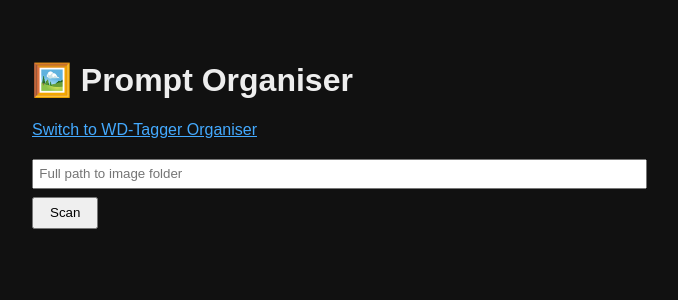
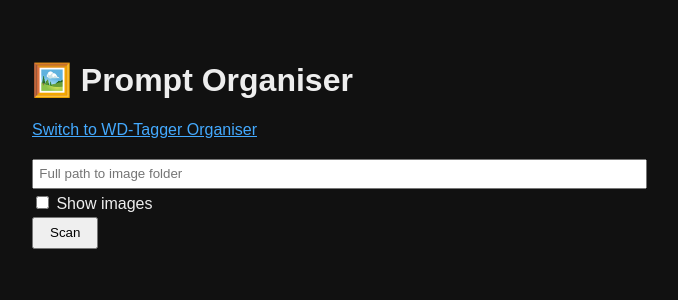
Before and after one commit to conquestace/image-organizer, a Flask app: page /prompt/ in a window 1280 px wide. Shown: the top 300 px of the page, without its empty margins (8-686 px from the left). Run offline with Flask 3, Linux system fonts and the light colour scheme.

Commit message:
Add show images option to tagger page

```diff
--- a/prompt_routes.py
+++ b/prompt_routes.py
@@ -16,6 +16,7 @@ def prompt_page():
         if request.method == "POST"
         else request.args.get("folder", "")
     ).strip()
+    show = (request.form.get("show") or request.args.get("show")) is not None
     images, err = [], ""
     if folder:
         if not os.path.isdir(folder):
@@ -30,7 +31,9 @@ def prompt_page():
                         "prompt": prompt_from_meta(full) or "(no prompt)",
                     }
                 )
-    return render_template("prompt.html", folder=folder, images=images, error=err)
+    return render_template(
+        "prompt.html", folder=folder, images=images, error=err, show_images=show
+    )
 
 
 @prompt_bp.route("/sort", methods=["GET", "POST"])
@@ -38,9 +41,10 @@ def prompt_sort():
     if request.method == "GET":
         return redirect(url_for("prompt.prompt_page"))
     folder = request.form["folder"]
+    show = request.form.get("show")
     keys = [t.lower() for t in _SPLIT_RE.split(request.form["tags"]) if t]
     if not keys or not os.path.isdir(folder):
-        return redirect(url_for("prompt.prompt_page", folder=folder))
+        return redirect(url_for("prompt.prompt_page", folder=folder, show=show))
 
     for fn in image_files(folder):
         full = os.path.join(folder, fn)
@@ -51,4 +55,4 @@ def prompt_sort():
                 os.makedirs(dst, exist_ok=True)
                 shutil.move(full, os.path.join(dst, fn))
                 break
-    return redirect(url_for("prompt.prompt_page", folder=folder))
+    return redirect(url_for("prompt.prompt_page", folder=folder, show=show))
--- a/tagger_routes.py
+++ b/tagger_routes.py
@@ -25,6 +25,7 @@ def tagger_page():
         if request.method == "POST"
         else request.args.get("folder", "")
     ).strip()
+    show = (request.form.get("show") or request.args.get("show")) is not None
     images, err = [], ""
     if folder:
         if not os.path.isdir(folder):
@@ -33,7 +34,9 @@ def tagger_page():
             for fn in image_files(folder):
                 full = os.path.join(folder, fn)
                 images.append({"filename": fn, "full_path": full})
-    return render_template("tagger.html", folder=folder, images=images, error=err)
+    return render_template(
+        "tagger.html", folder=folder, images=images, error=err, show_images=show
+    )
 
 
 @tagger_bp.route("/sort", methods=["POST"])
--- a/templates/prompt.html
+++ b/templates/prompt.html
@@ -25,6 +25,7 @@
 <!-- Folder scan form -->
 <form method="POST">
   <input type="text" name="folder" placeholder="Full path to image folder" value="{{ folder }}"><br>
+  <label><input type="checkbox" name="show" value="1" {% if show_images %}checked{% endif %}> Show images</label><br>
   <input type="submit" value="Scan">
 </form>
 
@@ -36,6 +37,7 @@
 <!-- Sorting by tag form -->
 <form method="POST" action="{{ url_for('prompt.prompt_sort') }}">
   <input type="hidden" name="folder" value="{{ folder }}">
+  {% if show_images %}<input type="hidden" name="show" value="1">{% endif %}
   <label>Move images whose <strong>prompt</strong> contains:</label><br>
   <input type="text" name="tags" placeholder="e.g. cirno, dragon"><br>
   <input type="submit" value="Sort Images">
@@ -45,8 +47,9 @@
 <div class="grid">
   {% for img in images %}
     <div class="card" onclick="showPrompt('{{ img.full_path | urlencode }}')">
-      <img src="{{ url_for('serve_image') }}?path={{ img.full_path | urlencode }}"
-           alt="{{ img.filename }}">
+      {% if show_images %}
+      <img src="{{ url_for('serve_image') }}?path={{ img.full_path | urlencode }}" alt="{{ img.filename }}">
+      {% endif %}
       <div class="filename">{{ img.filename }}</div>
     </div>
   {% endfor %}
--- a/templates/tagger.html
+++ b/templates/tagger.html
@@ -27,6 +27,7 @@
 
 <form method="POST">
   <input type="text" name="folder" placeholder="Full path to image folder" value="{{ folder }}"><br>
+  <label><input type="checkbox" name="show" value="1" {% if show_images %}checked{% endif %}> Show images</label><br>
   <input type="submit" value="Scan">
 </form>
 
@@ -46,7 +47,9 @@
 <div class="grid" id="grid">
   {% for img in images %}
     <div class="card" data-path="{{ img.full_path | urlencode }}">
+      {% if show_images %}
       <img src="{{ url_for('serve_image') }}?path={{ img.full_path | urlencode }}" alt="{{ img.filename }}">
+      {% endif %}
       <div class="tags">loading…</div>
       <div class="filename">{{ img.filename }}</div>
     </div>
```
